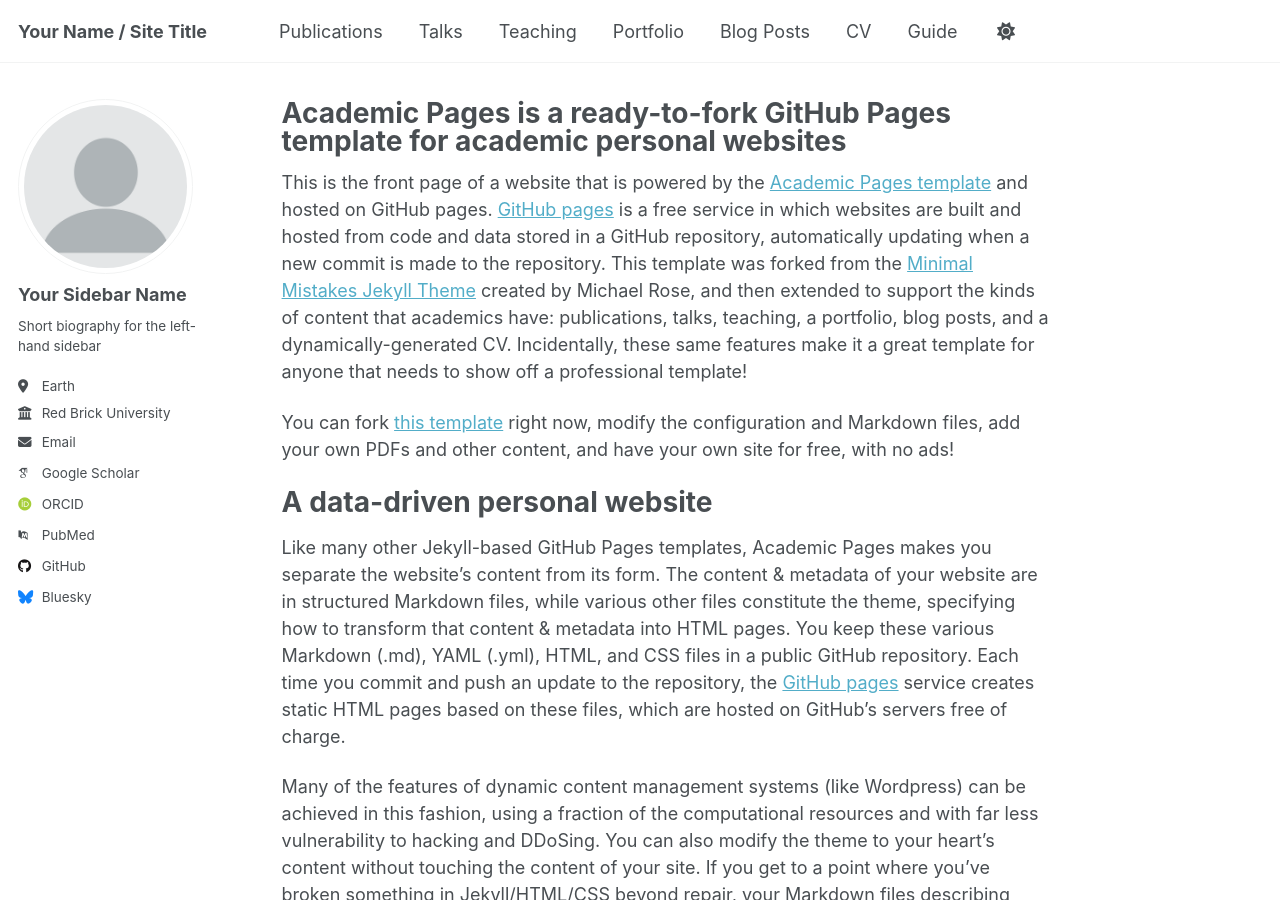
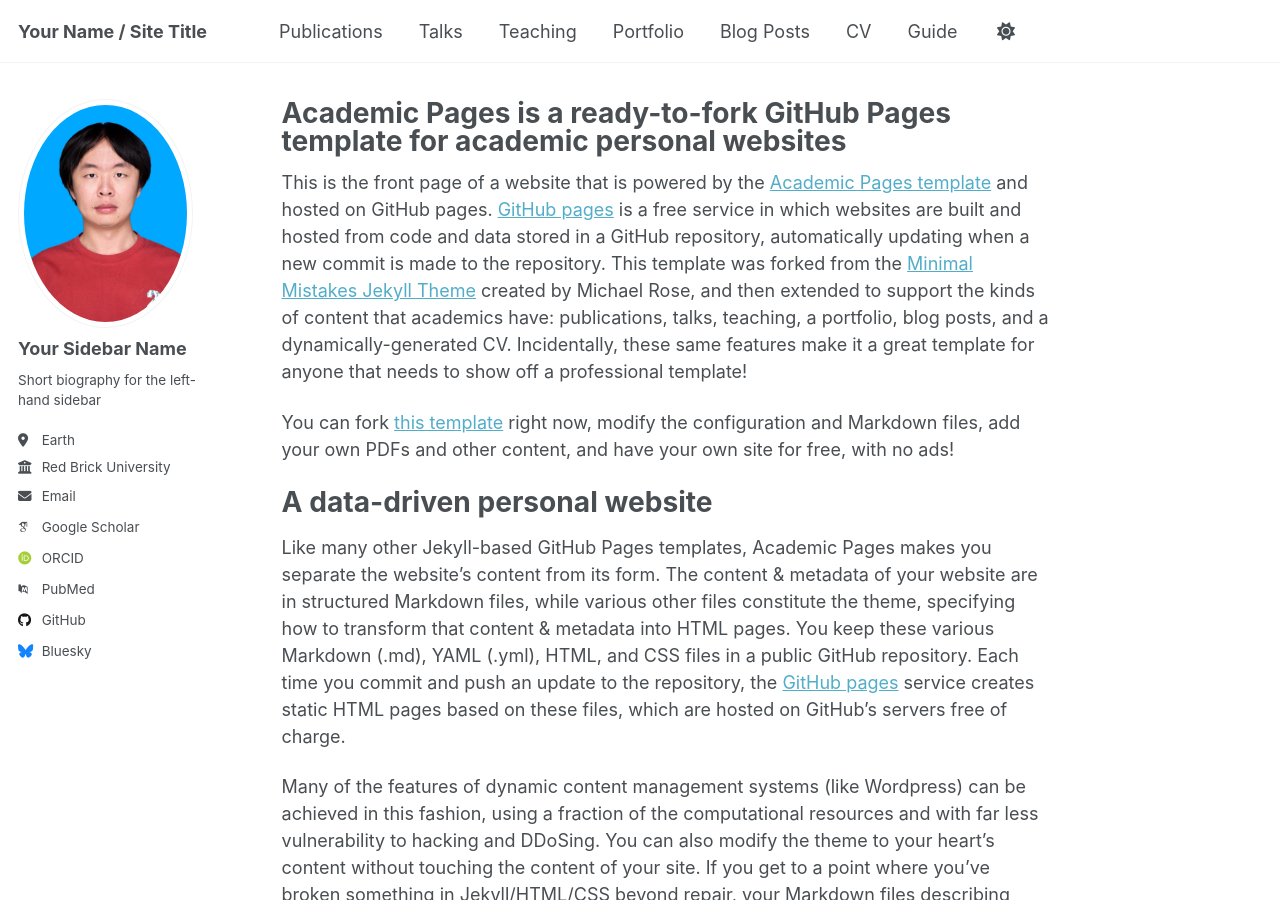
Before and after one commit to shiryusann/shiryusann.github.io, a Jekyll site: the page built from _pages/about.md, in a window 1280 px wide and 900 px high. Built offline with Jekyll 4.4.1, drawn with Linux system fonts in a browser that asks for light colours; some web fonts are replaced; a script that is not in the unit is left out.

Commit message:
Update _config.yml

```diff
--- a/_config.yml
+++ b/_config.yml
@@ -23,7 +23,7 @@ repository               : "academicpages/academicpages.github.io"
 #               Additional customization can be done by editing /_includes/author-profile.html
 author:
   # Biographic information
-  avatar           : "profile.png"
+  avatar           : "Zilong_photo.jpg"
   name             : "Your Sidebar Name"
   pronouns         : # example: "she/her"
   bio              : "Short biography for the left-hand sidebar"
```
